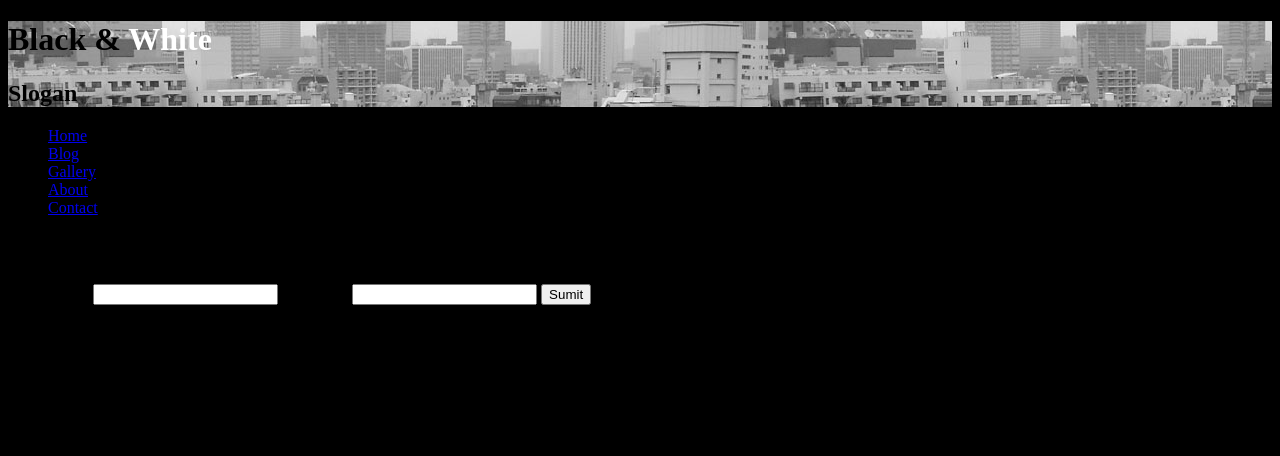
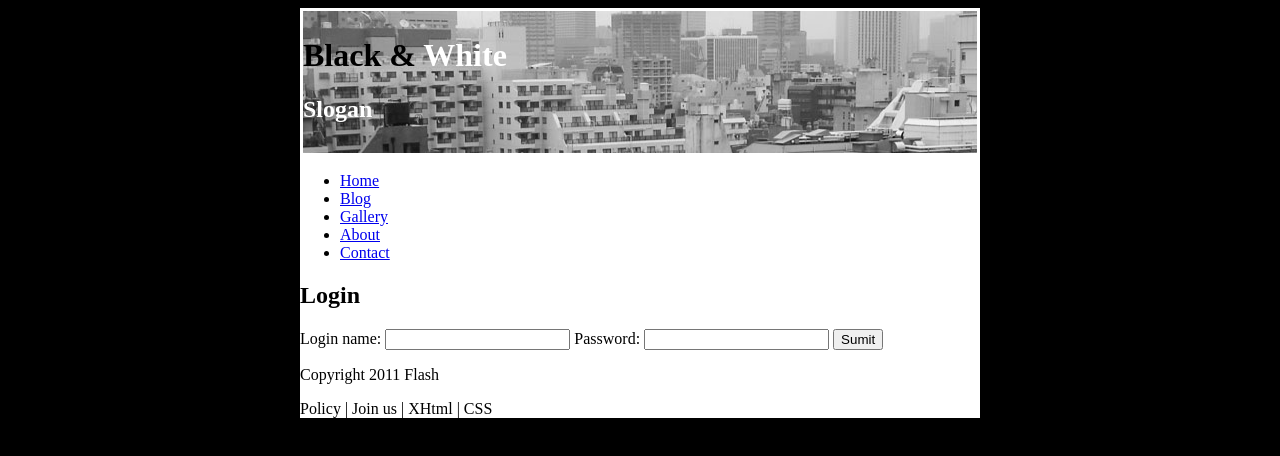
Before and after one commit to kfhwang/website2024, a plain HTML site: page Exercise1.html in a window 1280 px wide. Drawn offline with Linux system fonts and the light colour scheme.

Commit message:
20240927

```diff
--- a/Exercise1.html
+++ b/Exercise1.html
@@ -7,26 +7,15 @@
     <title>Black&White</title>
     <meta name="keywords" content="game, gun">
     <meta name="description" content="">
+    <link rel="stylesheet" href="css/ex1.css">
+</head>
 
-</head>
-<style>
-    body{
-        color:#000;
-        background-color: #000;
-    }
-    .white{
-        color:#fff;
-    }
-    #header{
-        background: url(images/tokyo.jpg);
-    }
-</style>
 <body>
     <div id="main">
         <header id="header">
             <div id="logo">
                 <h1>Black & <span class="white">White</span></h1>
-                <h2>Slogan</h2>
+                <h2 class="white">Slogan</h2>
             </div>
         </header>
         <div id="menu">
--- /dev/null
+++ b/css/ex1.css
@@ -0,0 +1,16 @@
+body{
+    background: #000;
+}
+.white{
+    color:#fff;
+}
+#main{
+    width: 680px;
+    background: #fff;
+    margin: 0 auto;
+}
+header{
+    background: url("../images/tokyo.jpg");
+    border: solid #fff 3px;
+    padding: 5px 0px 10px 0px;
+}
```
